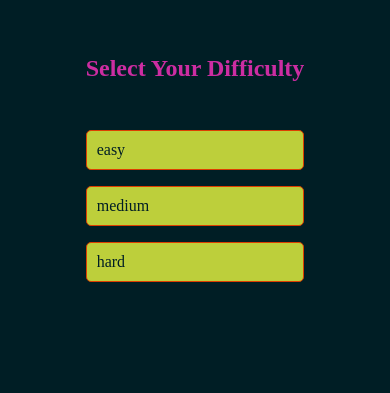
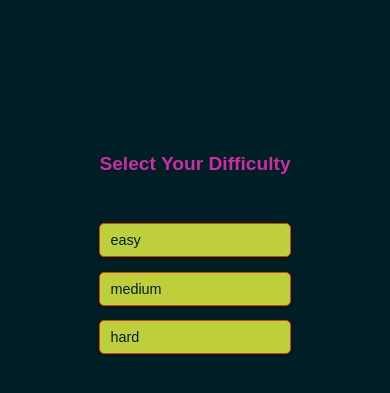
Before and after one commit to ddimkou/trivia-game, a React (Vite) app: page / in a window 390 px wide. Shown: the part 161-554 px from the top of the page. Built offline with nearby package versions, Linux system fonts and the light colour scheme; the HTML template or start-up script is replaced by a standard one.

Commit message:
responsive

```diff
--- a/src/App.css
+++ b/src/App.css
@@ -11,16 +11,18 @@
   margin: 0;
   padding: 0;
   box-sizing: border-box;
-  background-color: var(--petrol);
-  color: var(--pink);
 }
 
 body {
-  min-height: 80vh;
+  min-height: 100vh;
   display: flex;
   flex-direction: column;
   justify-content: center;
   align-items: center;
+  background-color: var(--petrol);
+  color: var(--pink);
+  font-family: "Arial", sans-serif;
+  padding: 10px;
 }
 
 .game {
@@ -29,6 +31,7 @@ body {
   border: 2px solid var(--orange);
   border-radius: 20px;
   width: 500px;
+  background-color: rgba(255, 255, 255, 0.1);
 }
 
 h2 {
@@ -49,19 +52,45 @@ li {
   background-color: var(--green);
   color: var(--petrol);
   border: none;
-  padding: 10px;
+  padding: 10px 15px;
   cursor: pointer;
   font-size: 1em;
   border-radius: 5px;
   border: 1px solid var(--orange);
+  width: 100%;
+  box-shadow: 0 2px 4px rgba(0, 0, 0, 0.2);
+  transition: background-color 0.3s, transform 0.1s;
 }
 .button:hover {
   background-color: var(--yellow);
 }
 .button:active {
   background-color: var(--pink);
+  transform: scale(0.98);
 }
 
 p {
   margin-top: 10px;
 }
+
+/* Responsive design for smaller devices */
+@media screen and (max-width: 600px) {
+  .game {
+    width: 95%;
+    margin: 0 auto;
+  }
+
+  h2 {
+    font-size: 1.2rem;
+  }
+
+  .menu p,
+  .game p {
+    font-size: 0.9rem;
+  }
+
+  .button {
+    padding: 8px 10px;
+    font-size: 0.9rem;
+  }
+}
```
